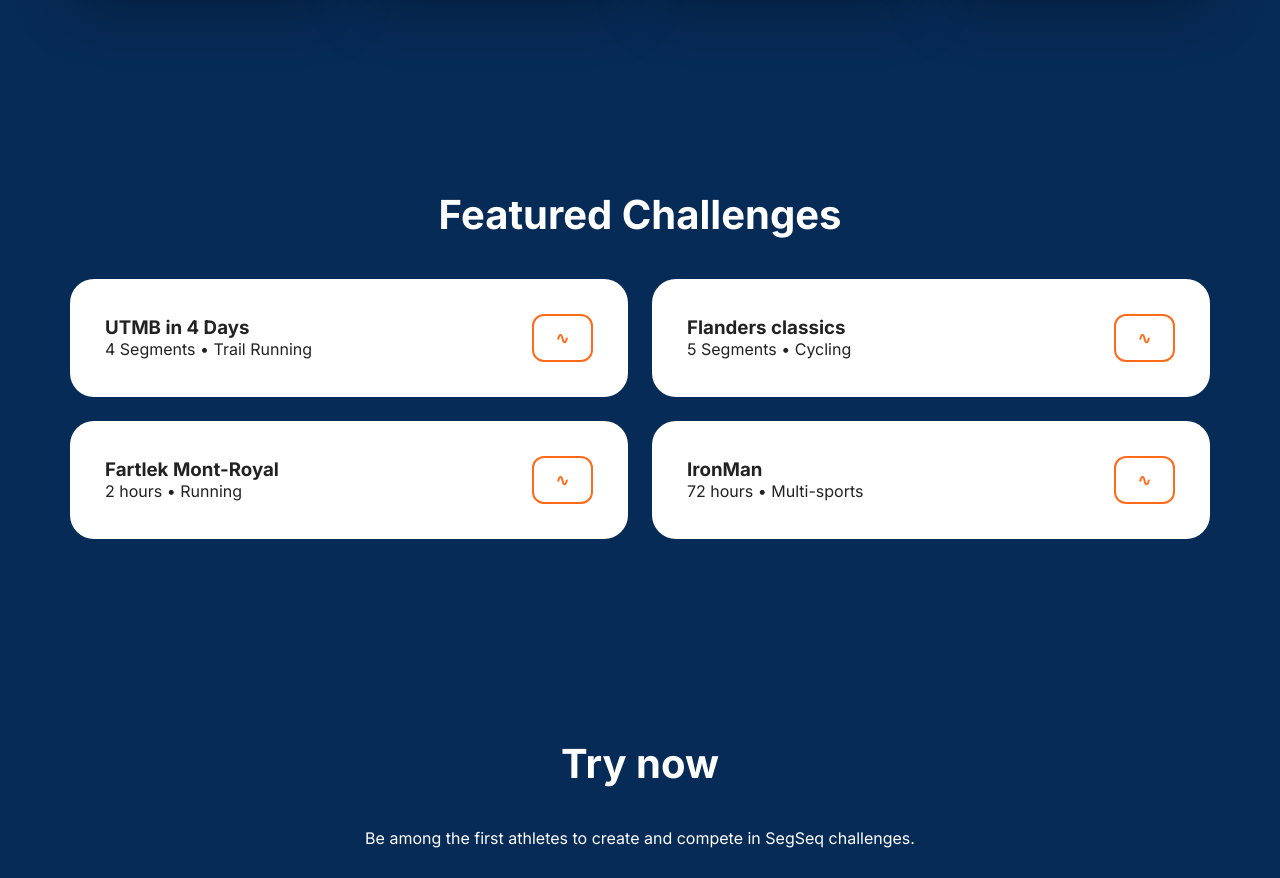
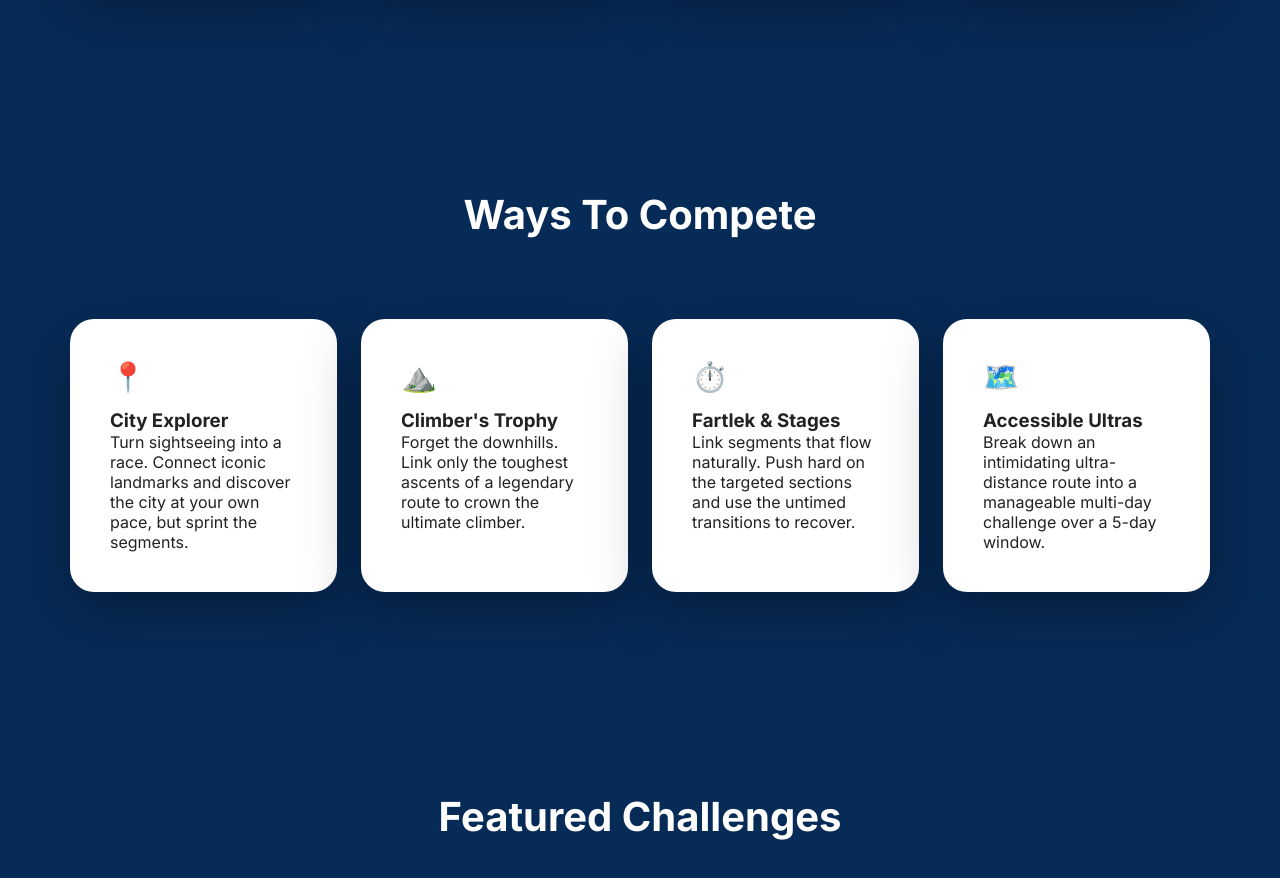
Before and after one commit to segseq/segseq, a website: page index.html in a window 1280 px wide. Shown: the part 840-1718 px from the top of the page. Drawn offline with Linux system fonts and the light colour scheme; no server answers.

Commit message:
use cases

```diff
--- a/index.html
+++ b/index.html
@@ -78,7 +78,43 @@ How It Works
 
 </section>
 
+<section class="section">
+  <div class="container">
 
+    <h2 class="section-title">
+      Ways To Compete
+    </h2>
+
+    <div class="steps">
+
+      <div class="card">
+        <div class="number">📍</div>
+        <h3>City Explorer</h3>
+        <p>Turn sightseeing into a race. Connect iconic landmarks and discover the city at your own pace, but sprint the segments.</p>
+      </div>
+
+      <div class="card">
+        <div class="number">⛰️</div>
+        <h3>Climber's Trophy</h3>
+        <p>Forget the downhills. Link only the toughest ascents of a legendary route to crown the ultimate climber.</p>
+      </div>
+
+      <div class="card">
+        <div class="number">⏱️</div>
+        <h3>Fartlek & Stages</h3>
+        <p>Link segments that flow naturally. Push hard on the targeted sections and use the untimed transitions to recover.</p>
+      </div>
+
+      <div class="card">
+        <div class="number">🗺️</div>
+        <h3>Accessible Ultras</h3>
+        <p>Break down an intimidating ultra-distance route into a manageable multi-day challenge over a 5-day window.</p>
+      </div>
+
+    </div>
+
+  </div>
+</section>
 
 <section class="section">
 
```
